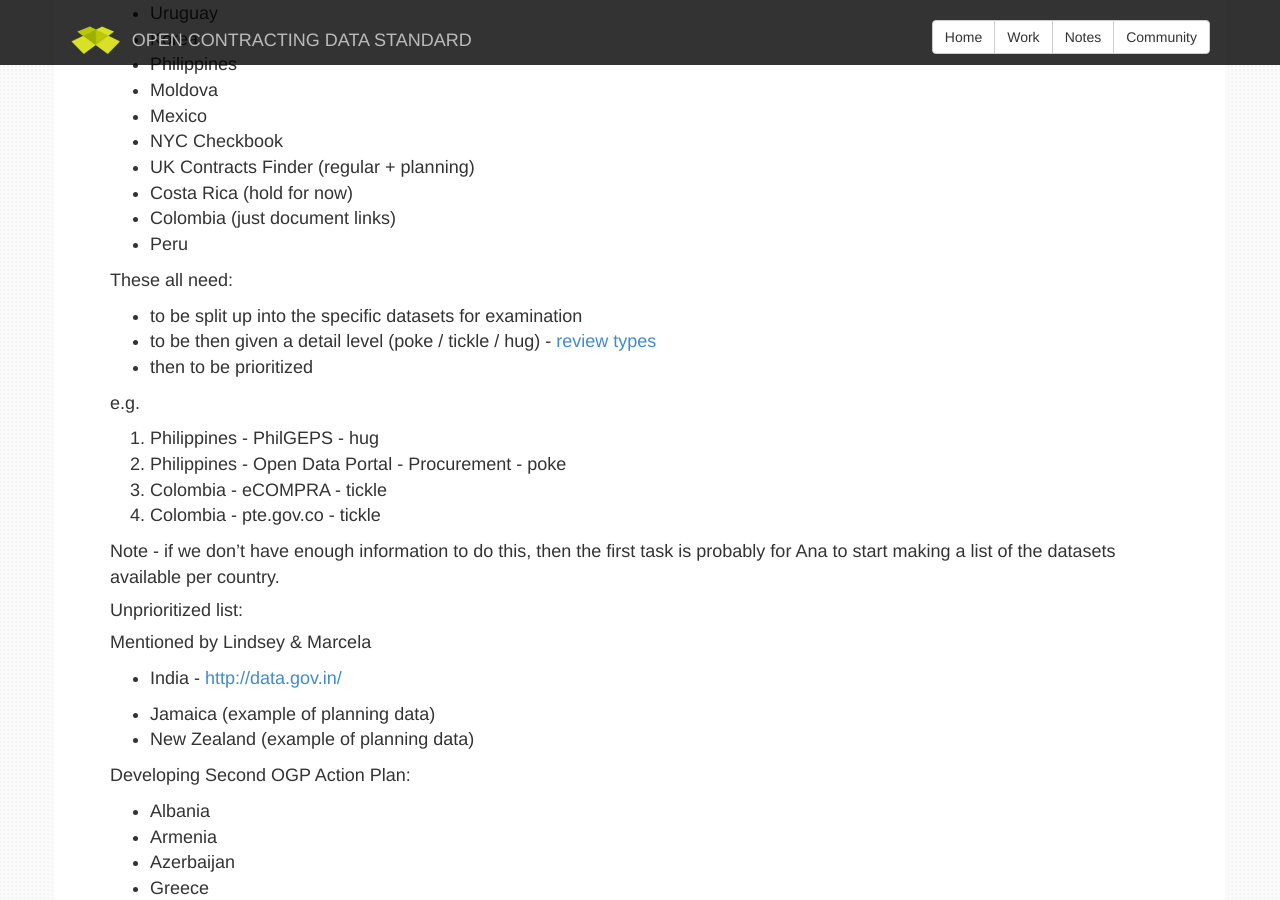
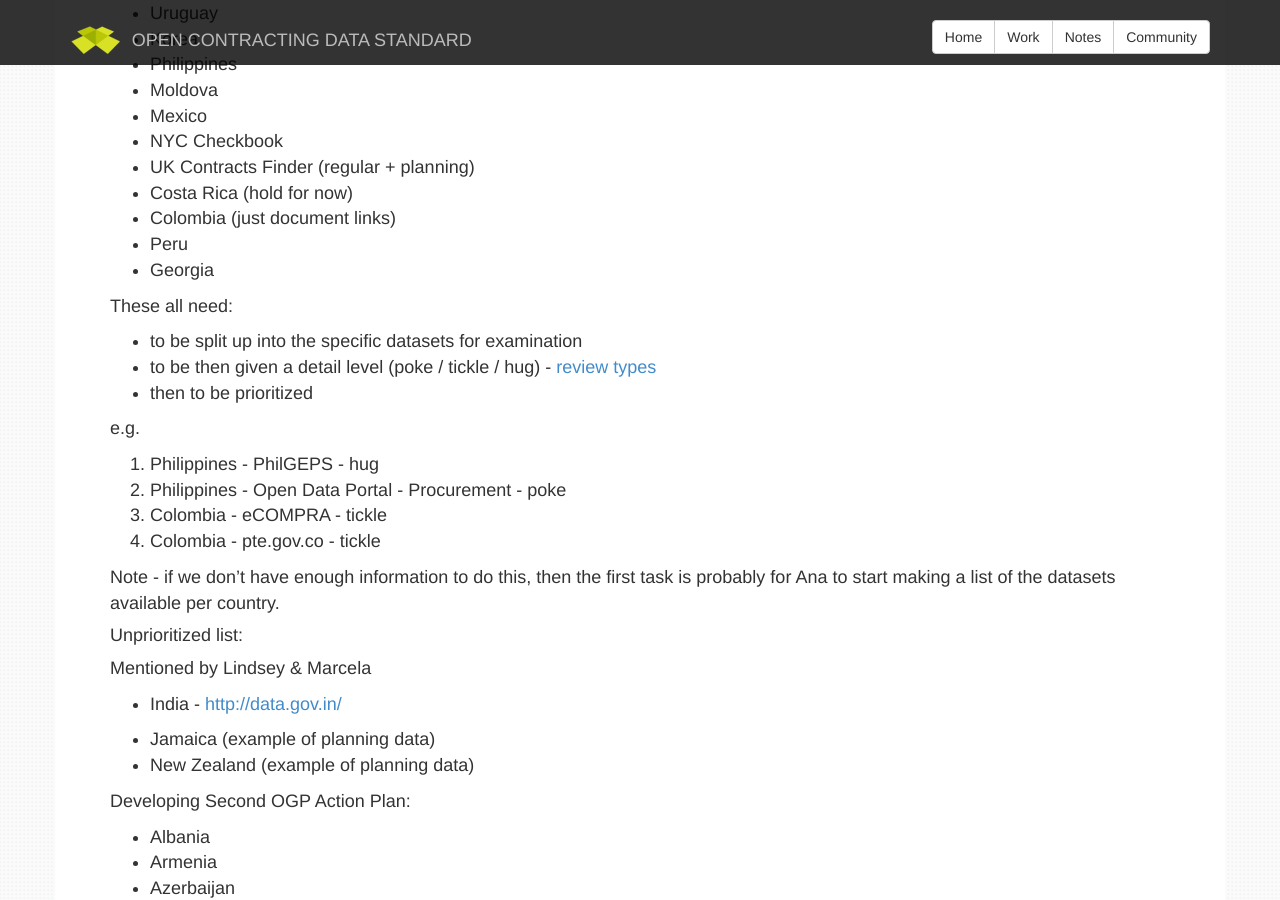
Before and after one commit to open-contracting/open-contracting.github.io, a Jekyll site: the page built from pages/notes/datasets/priorities.md, in a window 1280 px wide and 900 px high, scrolled down 322 px. Built offline with Jekyll 4.4.1, drawn with Linux system fonts in a browser that asks for light colours; nearby versions of some CDN libraries; Markdown is read by kramdown in place of the engine named in the settings.

Commit message:
Update priorities.md

```diff
--- a/pages/notes/datasets/priorities.md
+++ b/pages/notes/datasets/priorities.md
@@ -15,6 +15,7 @@ date: 19/03/2014
 * Costa Rica (hold for now)
 * Colombia (just document links)
 * Peru
+* Georgia
 
 These all need:
 
```
